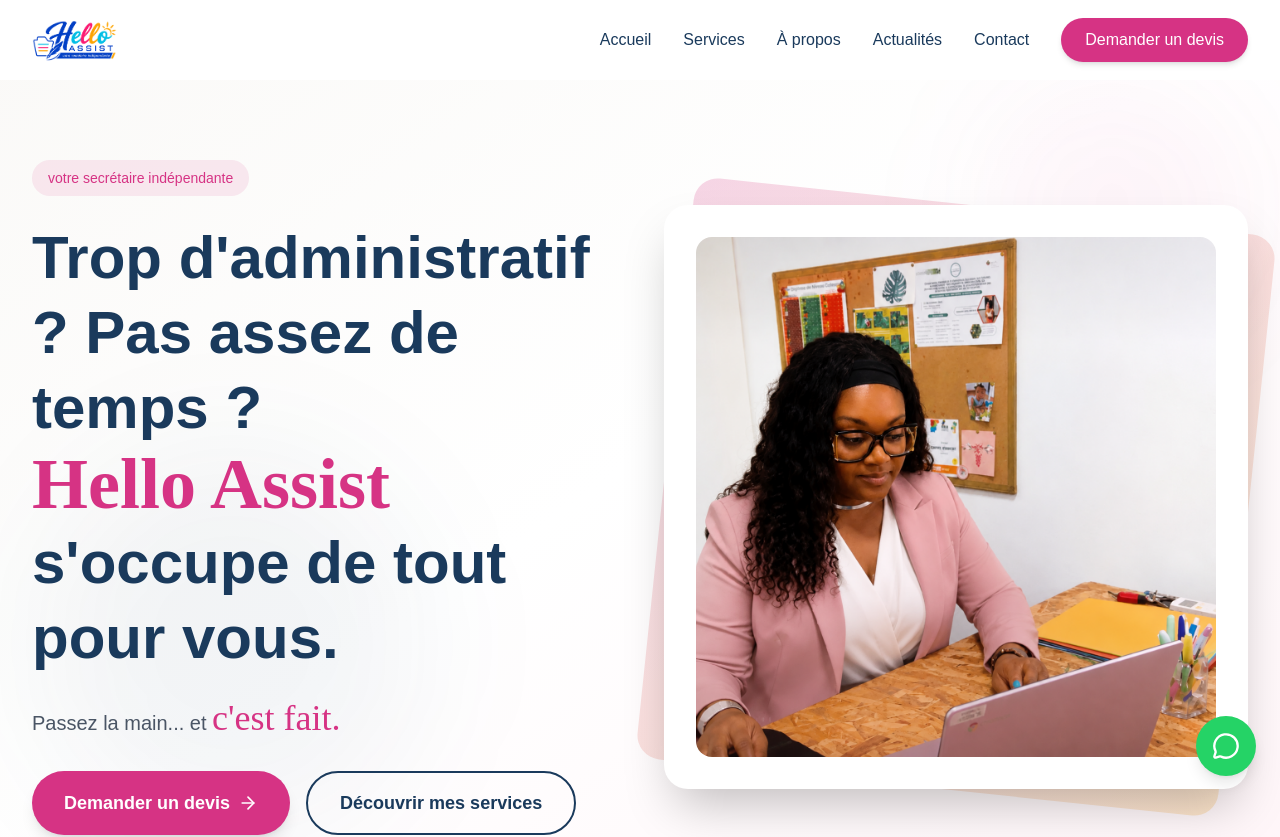
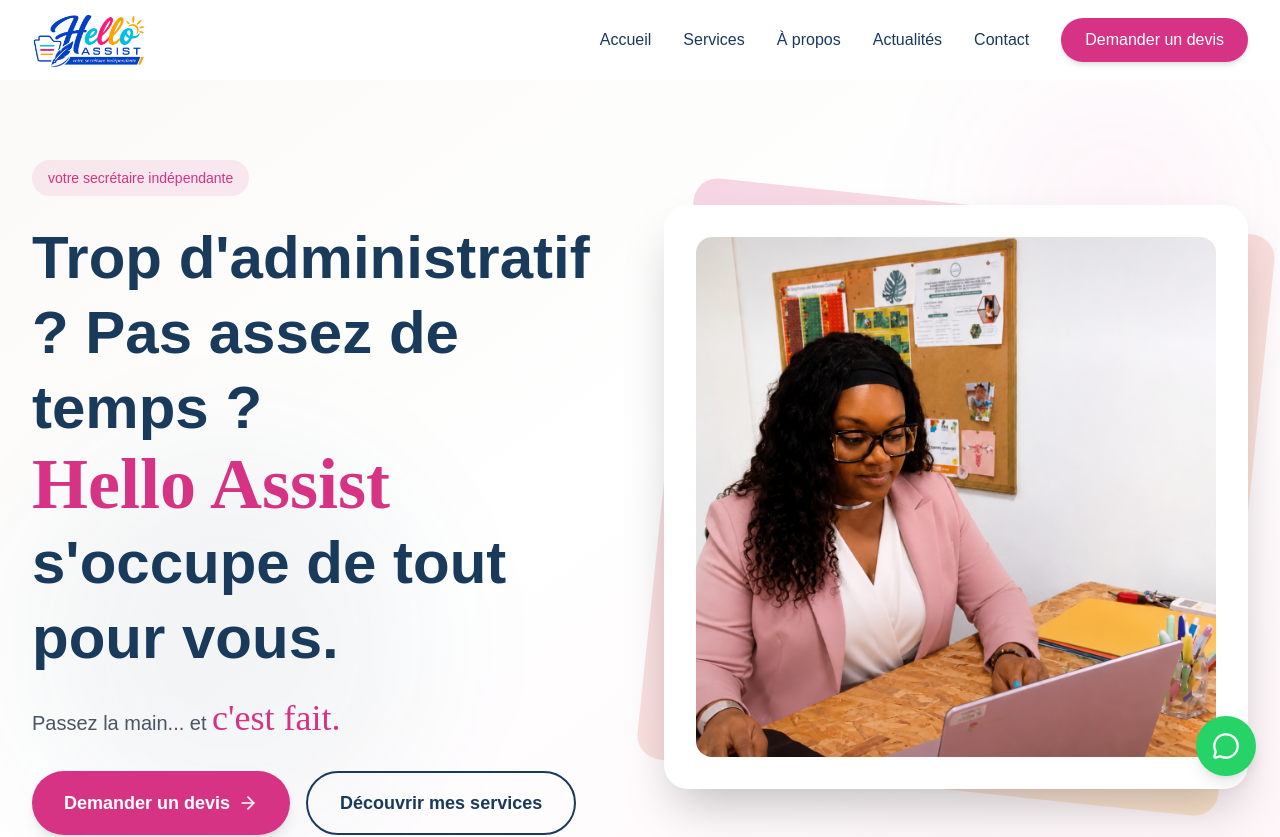
Before and after one commit to agenceleela/helloassist, a Next.js app: page / in a window 1280 px wide. Shown: the top 837 px of the page. Built offline with nearby package versions, Linux system fonts and the light colour scheme.

Commit message:
style: maximize logo size in navbar while maintaining container height

```diff
--- a/src/components/Navbar.tsx
+++ b/src/components/Navbar.tsx
@@ -33,7 +33,11 @@
         <div className="flex justify-between items-center h-16 md:h-20">
           {/* Logo */}
           <a href="#accueil" className="flex items-center space-x-2">
-            <img src="/logo.png" alt="Hello Assist Logo" className="h-10 md:h-12 w-auto" />
+            <img
+              src="/logo.png"
+              alt="Hello Assist Logo"
+              className="h-12 md:h-16 w-auto object-contain"
+            />
           </a>
 
           {/* Desktop Navigation */}
```
